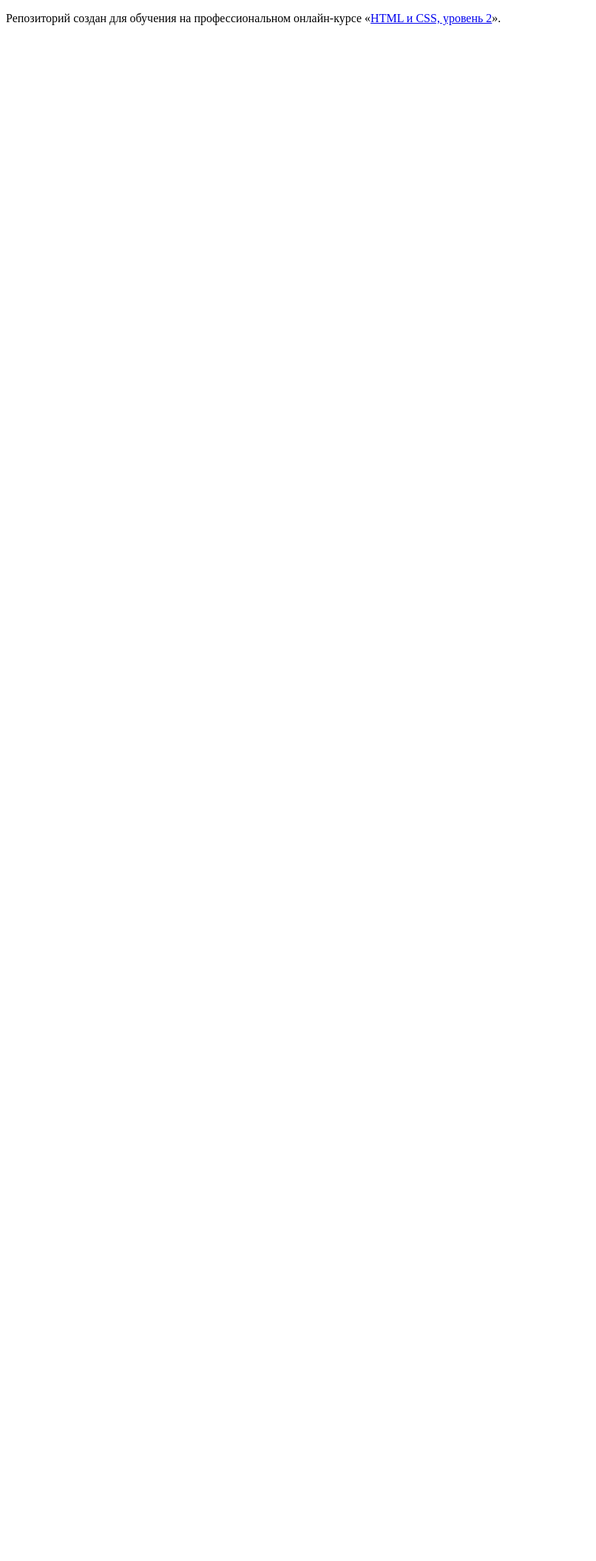
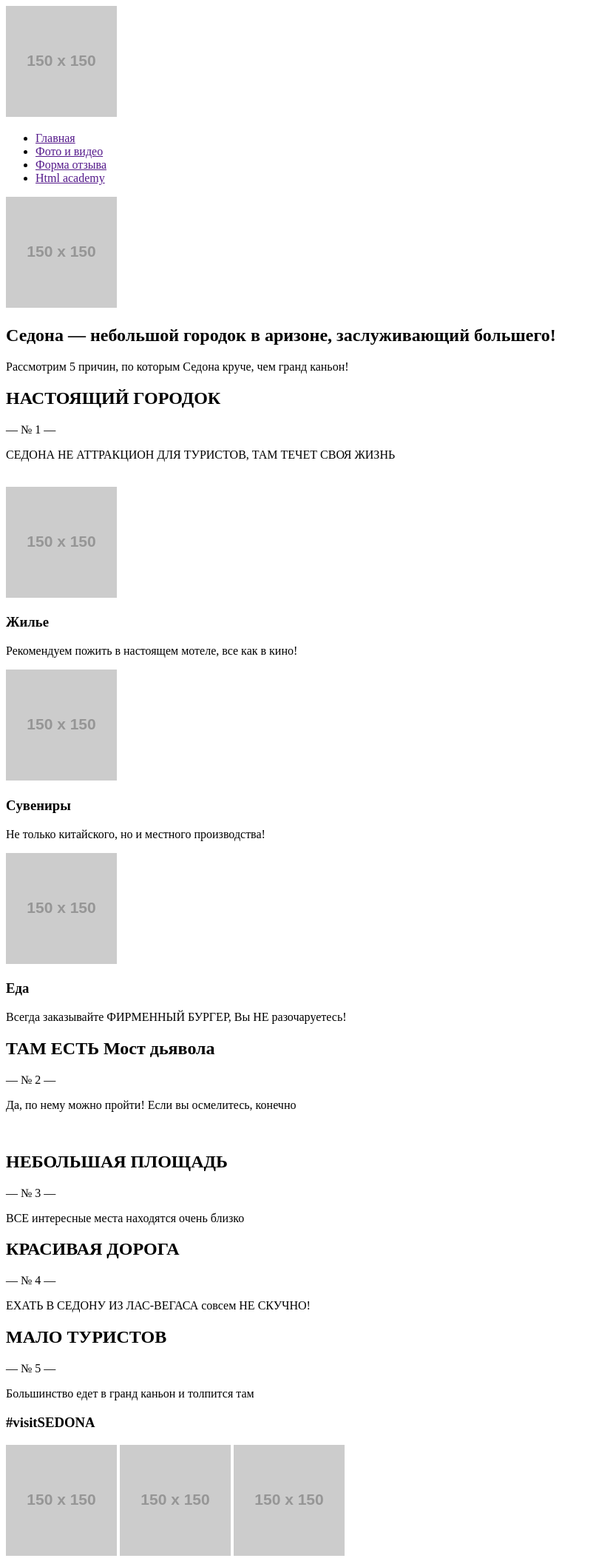
Before and after one commit to SegreyLeontyev/1422495-sedona-19, a website: page source/index.html in a window 1280 px wide. Shown: the top 2110 px of the page at 74% size, without its empty margins (0-806 px from the left). Before the commit the page ends 800 px from the top, so only its background shows below. Drawn offline with Linux system fonts and the light colour scheme; placeholder pictures from the web are drawn by us.

Commit message:
Разметил 2 страницы

```diff
--- a/source/index.html
+++ b/source/index.html
@@ -6,7 +6,94 @@
   </head>
   <body>
 
-    <p>Репозиторий создан для обучения на профессиональном онлайн‑курсе «<a href="https://htmlacademy.ru/intensive/adaptive">HTML и CSS, уровень 2</a>».</p>
+   <header class="page-header">
+    <a class="page-header__logo" href="#"><img src="https://via.placeholder.com/150x150" alt="" title="" /></a>
+    <nav class="menu">
+      <ul>
+        <li class="menu__item"><nav><a class="menu__link" href="">Главная</a></nav></li>
+        <li class="menu__item"><nav><a class="menu__link" href="">Фото и видео</a></nav></li>
+        <li class="menu__item"><nav><a class="menu__link" href="">Форма отзыва</a></li>
+        <li class="menu__item"><nav><a class="menu__link" href="">Html academy</a></nav></li>
+      </ul>
+      <a class="menu__close" href="javascript:void(0);"></a>
+    </nav>
+   </header>
+
+   <main class="content">
+    <section class="top-image top-image--main">
+     <img class="top-image__title" src="https://via.placeholder.com/150x150" alt="" title="" />
+    </section>
+    <section class="top_text">
+     <h1 class="top_text__title">Седона&nbsp;&mdash; небольшой городок в&nbsp;аризоне, заслуживающий большего!</h1>
+     <p class="top_text__text">Рассмотрим 5&nbsp;причин, по&nbsp;которым Седона круче, чем гранд каньон!</p>
+    </section>
+
+    <section class="benefits">
+
+     <div class="benefits__item">
+      <h2 class="benefits__title">НАСТОЯЩИЙ ГОРОДОК</h2>
+      <div class="benefits__number">&mdash;&nbsp;&#8470;&nbsp;1 &mdash;</div>
+      <p class="benefits__text">СЕДОНА НЕ&nbsp;АТТРАКЦИОН ДЛЯ ТУРИСТОВ, ТАМ ТЕЧЕТ СВОЯ ЖИЗНЬ</p>
+      <img src="" alt="" title="" />
+      <div class="list list--images">
+       <div class="list__item">
+        <img src="https://via.placeholder.com/150x150" alt="" title="" />
+        <h3 class="list__title">Жилье</h3>
+        <p class="list__text">Рекомендуем пожить в&nbsp;настоящем мотеле, все как в&nbsp;кино!</p>
+       </div>
+       <div class="list__item">
+        <img src="https://via.placeholder.com/150x150" alt="" title="" />
+        <h3 class="list__title">Cувениры</h3>
+        <p class="list__text">Не&nbsp;только китайского, но&nbsp;и&nbsp;местного производства!</p>
+       </div>
+       <div class="list__item">
+        <img src="https://via.placeholder.com/150x150" alt="" title="" />
+        <h3 class="list__title">Еда</h3>
+        <p class="list__text">Всегда заказывайте ФИРМЕННЫЙ БУРГЕР, Вы&nbsp;НЕ&nbsp;разочаруетесь!</p>
+       </div>
+      </div>
+     </div>
+
+     <div class="benefits__item">
+      <h2 class="benefits__title">ТАМ ЕСТЬ Мост дьявола</h2>
+      <div class="benefits__number">&mdash;&nbsp;&#8470;&nbsp;2 &mdash;</div>
+      <p class="benefits__text">Да, по&nbsp;нему можно пройти! Если вы&nbsp;осмелитесь, конечно</p>
+      <img src="" alt="" title="" />
+     </div>
+
+     <div class="benefits__item benefits__item--gray">
+      <h2 class="benefits__title">НЕБОЛЬШАЯ ПЛОЩАДЬ</h2>
+      <div class="benefits__number">&mdash;&nbsp;&#8470;&nbsp;3 &mdash;</div>
+      <p class="benefits__text">ВСЕ интересные места находятся очень близко</p>
+     </div>
+
+     <div class="benefits__item benefits__item--gray">
+      <h2 class="benefits__title">КРАСИВАЯ ДОРОГА</h2>
+      <div class="benefits__number">&mdash;&nbsp;&#8470;&nbsp;4 &mdash;</div>
+      <p class="benefits__text">ЕХАТЬ В&nbsp;СЕДОНУ ИЗ&nbsp;ЛАС-ВЕГАСА совсем НЕ&nbsp;СКУЧНО!</p>
+     </div>
+
+     <div class="benefits__item benefits__item--gray">
+      <h2 class="benefits__title">МАЛО ТУРИСТОВ</h2>
+      <div class="benefits__number">&mdash;&nbsp;&#8470;&nbsp;5 &mdash;</div>
+      <p class="benefits__text">Большинство едет в&nbsp;гранд каньон и&nbsp;толпится там</p>
+     </div>
+
+    </section>
+   </main>
+
+   <footer class="page-footer">
+    <h3 class="page-footer__tag">#visitSEDONA</h3>
+    <div class="social">
+      <a href="#" class="social__item"><img src="https://via.placeholder.com/150x150" alt="" title="" /></a>
+      <a href="#" class="social__item"><img src="https://via.placeholder.com/150x150" alt="" title="" /></a>
+      <a href="#" class="social__item"><img src="https://via.placeholder.com/150x150" alt="" title="" /></a>
+    </div>
+    <a href="" class="developer">
+     <p class="developer__name">Разработано</p>
+     <img class="developer__image" src="https://via.placeholder.com/150x150" alt="" title="" />
+    </div>
+   </footer>
 
   </body>
 </html>
```
Also changed, not shown: source/photo.html (added, +79 -0 lines).
